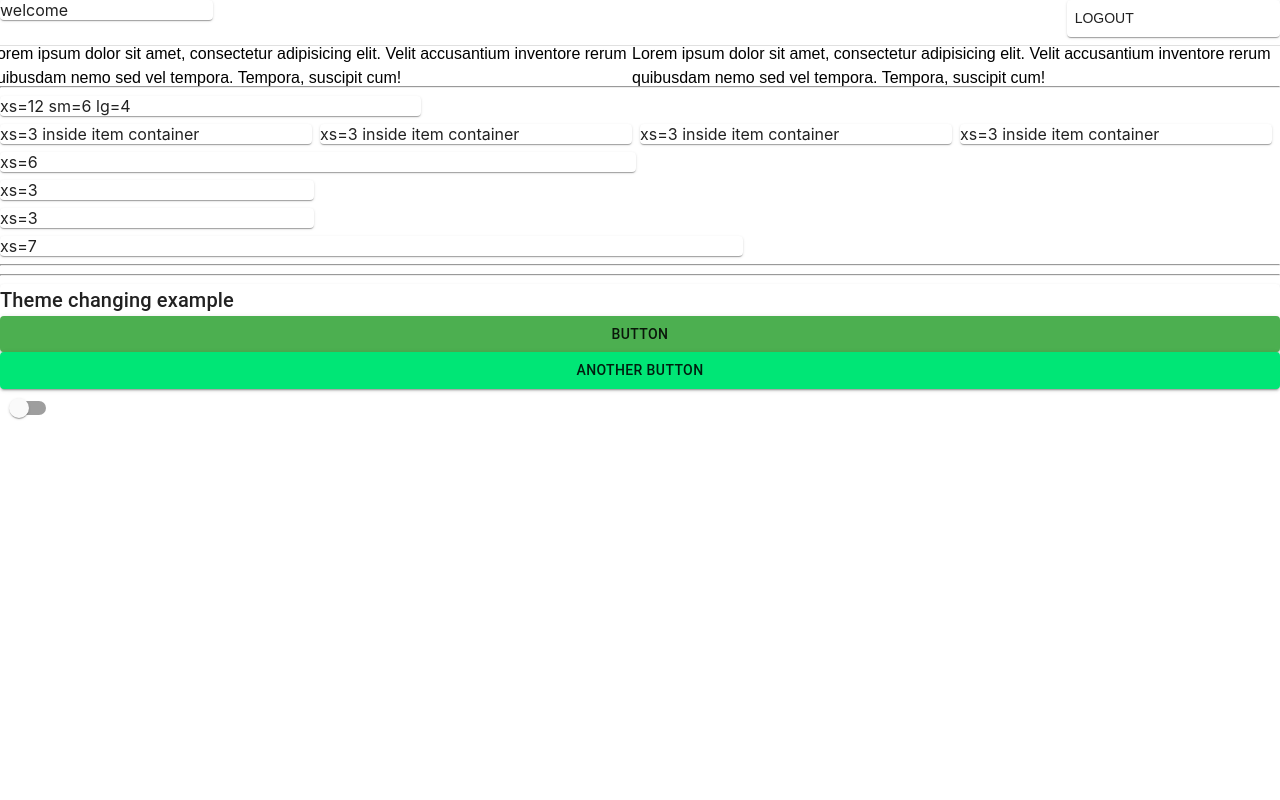
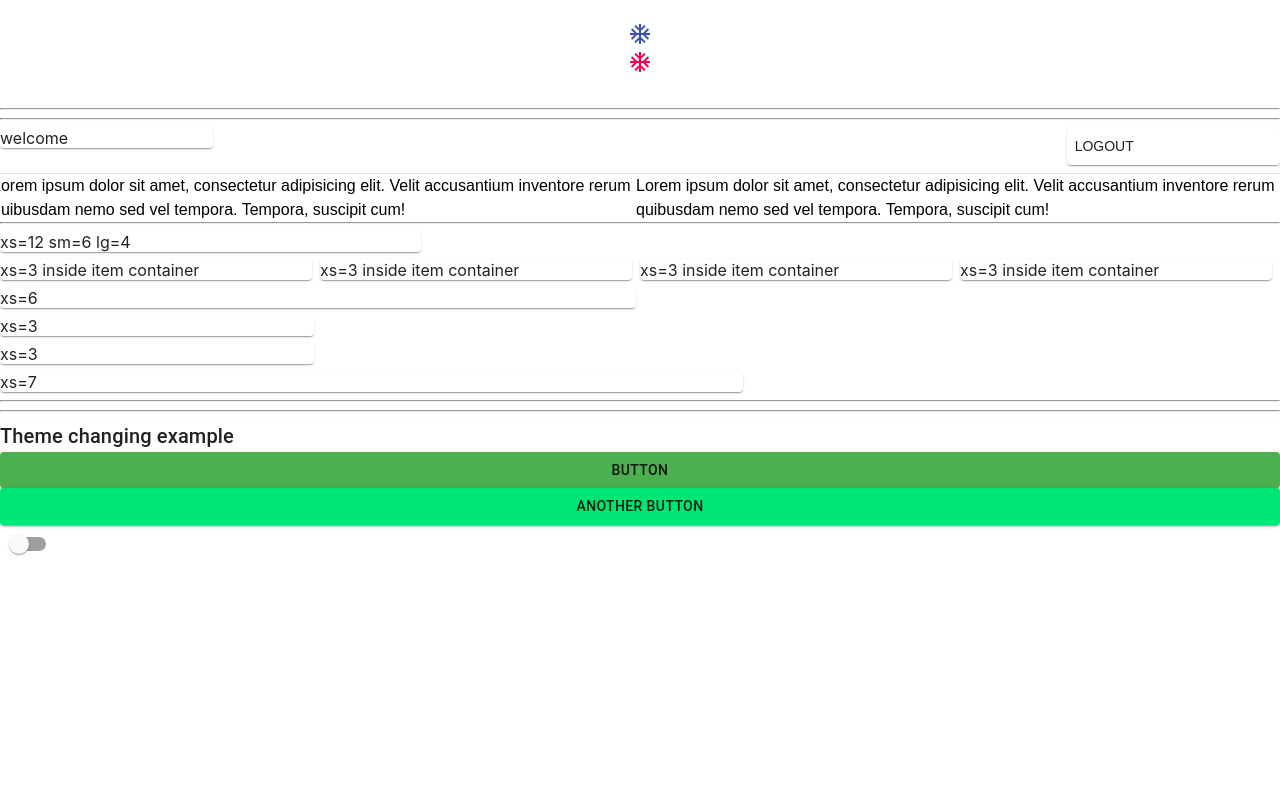
Before and after one commit to StanislavKaisin/mui-example, a React (Create React App) app: page / in a window 1280 px wide. Shown: the top 800 px of the page. Built offline with nearby package versions, Linux system fonts and the light colour scheme; the HTML template or start-up script is replaced by a standard one.

Commit message:
center  grid examples

```diff
--- a/src/App.tsx
+++ b/src/App.tsx
@@ -17,6 +17,7 @@ import { Content } from "./components/Content";
 import { CoolBtn } from "./components/CoolBtn";
 
 import DeleteIcon from "@material-ui/icons/Delete";
+import AcUnitIcon from "@material-ui/icons/AcUnit";
 import AlarmIcon from "@material-ui/icons/Alarm";
 import AddShoppingCartIcon from "@material-ui/icons/AddShoppingCart";
 import {
@@ -80,6 +81,28 @@ function App() {
 
   return (
     <>
+      <Grid
+        container
+        justify="center"
+        alignItems="center"
+        style={{ height: "100px" }}
+        direction="column"
+      >
+        {/* <Grid container justify="flex-end"> */}
+        {/* <Grid container justify="space-between"> */}
+        {/* <Grid container justify="space-around"> */}
+        {/* <Grid container justify="space-evenly"> */}
+        {/* <Grid item xs={3} style={{ textAlign: "center" }}> */}
+        {/* <Grid item xs={3}> */}
+        <Grid>
+          <AcUnitIcon color="primary" />
+        </Grid>
+        <Grid item>
+          <AcUnitIcon color="secondary" />
+        </Grid>
+      </Grid>
+      <hr />
+      <hr />
       <Grid container spacing={1} direction="column">
         <Grid item xs={12} container>
           <Grid item xs={2}>
@@ -96,7 +119,7 @@ function App() {
           <Divider />
           {/* Divider is like: ---------------------------- */}
         </Grid>
-        <Grid container xs={12} spacing={2}>
+        <Grid container xs={12} spacing={1} justify="space-around">
           <Grid container xs={6}>
             <Typography>
               Lorem ipsum dolor sit amet, consectetur adipisicing elit. Velit
```
Also changed, not shown: 1 other file (tests, documents, lock files or other folders).
